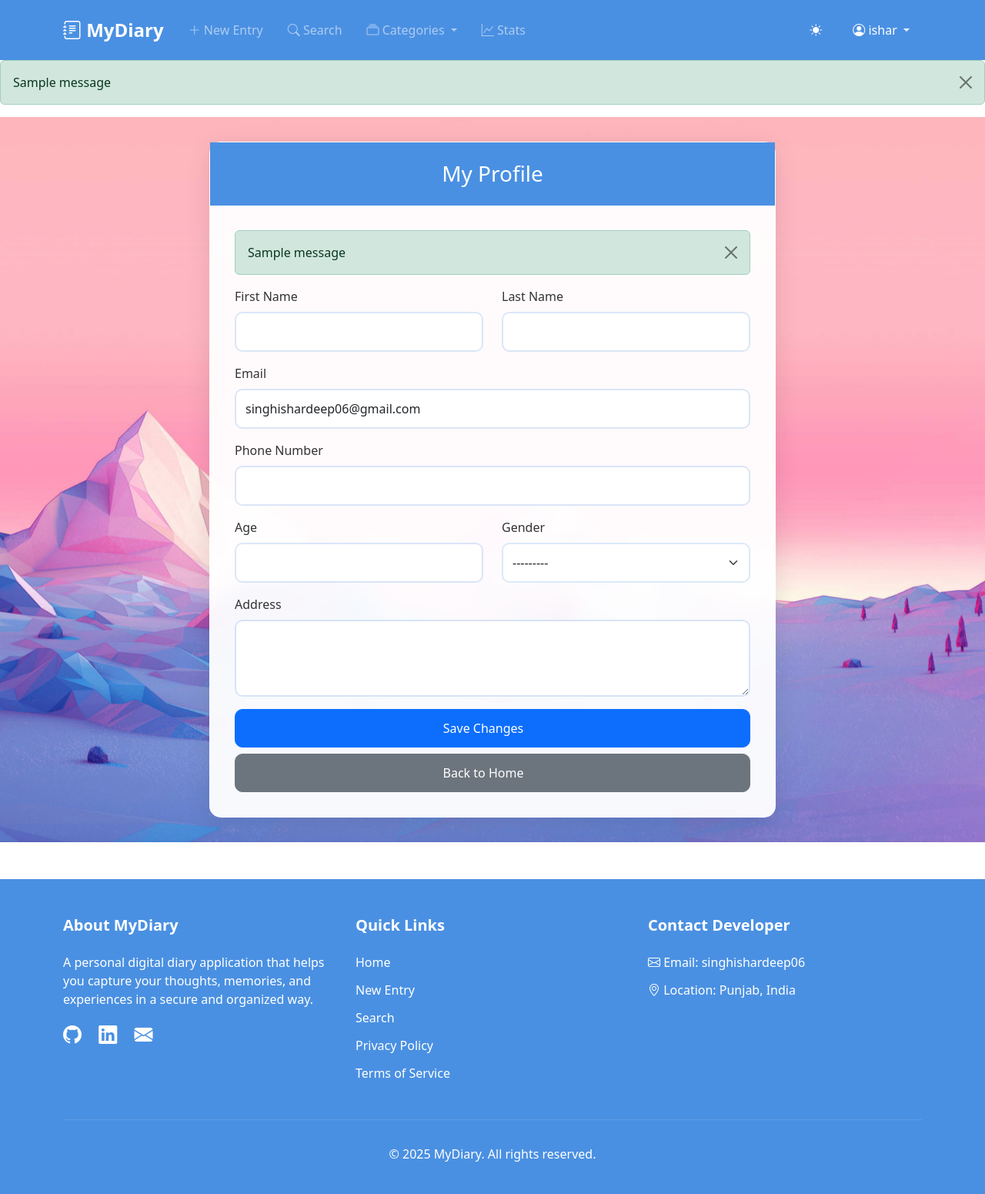
After one commit to ishar06/MyDiary, a Django app: page /profile/ in a window 1280 px wide. The commit adds this page. Shown: the whole page at 77% size. Run offline with Django 5.2, Linux system fonts and the light colour scheme; a user stored in the database is signed in; data comes from the database, SQL or seed files in the repository; both versions use the stored data as it was after the commit; tables that the repository leaves empty hold one stand-in row (values such as "Sample post"); one stand-in notice (Sample message) is shown.

Commit message:
Profile Page created

```diff
--- a/MyDiary/CoreApp/forms.py
+++ b/MyDiary/CoreApp/forms.py
@@ -1,7 +1,7 @@
 from django import forms
 from django.contrib.auth.forms import UserCreationForm
 from django.contrib.auth.models import User
-from .models import DiaryEntry
+from .models import DiaryEntry, UserProfile
 
 class CustomUserCreationForm(UserCreationForm):
     email = forms.EmailField(required=True)
@@ -26,3 +26,25 @@ class DiaryEntryForm(forms.ModelForm):
             'is_underline': forms.HiddenInput(),
             'is_strikethrough': forms.HiddenInput(),
         }
+
+class UserProfileForm(forms.ModelForm):
+    first_name = forms.CharField(max_length=30, required=False, widget=forms.TextInput(attrs={'class': 'form-control'}))
+    last_name = forms.CharField(max_length=30, required=False, widget=forms.TextInput(attrs={'class': 'form-control'}))
+    email = forms.EmailField(required=False, widget=forms.EmailInput(attrs={'class': 'form-control'}))
+
+    class Meta:
+        model = UserProfile
+        fields = ['phone_number', 'age', 'gender', 'address']
+        widgets = {
+            'phone_number': forms.TextInput(attrs={'class': 'form-control'}),
+            'age': forms.NumberInput(attrs={'class': 'form-control'}),
+            'gender': forms.Select(attrs={'class': 'form-select'}),
+            'address': forms.Textarea(attrs={'class': 'form-control', 'rows': 3}),
+        }
+
+    def __init__(self, *args, **kwargs):
+        super().__init__(*args, **kwargs)
+        if self.instance.user:
+            self.fields['first_name'].initial = self.instance.user.first_name
+            self.fields['last_name'].initial = self.instance.user.last_name
+            self.fields['email'].initial = self.instance.user.email
--- a/MyDiary/CoreApp/urls.py
+++ b/MyDiary/CoreApp/urls.py
@@ -8,4 +8,5 @@ urlpatterns = [
     path('edit/<int:pk>/', views.edit_entry, name='edit_entry'),
     path('delete/<int:pk>/', views.delete_entry, name='delete_entry'),
     path('search/', views.search_entries, name='search_entries'),
+    path('profile/', views.profile, name='profile'),
 ]
--- a/MyDiary/CoreApp/views.py
+++ b/MyDiary/CoreApp/views.py
@@ -3,8 +3,8 @@ from django.contrib.auth.decorators import login_required
 from django.contrib import messages
 from django.contrib.auth import login
 from django.db.models import Q
-from .models import DiaryEntry
-from .forms import CustomUserCreationForm, DiaryEntryForm
+from .models import DiaryEntry, UserProfile
+from .forms import CustomUserCreationForm, DiaryEntryForm, UserProfileForm
 
 def register(request):
     if request.method == 'POST':
@@ -93,3 +93,23 @@ def search_entries(request):
         'current_mood': mood_filter
     }
     return render(request, 'diary/search_results.html', context)
+
+@login_required
+def profile(request):
+    if request.method == 'POST':
+        form = UserProfileForm(request.POST, instance=request.user.userprofile)
+        if form.is_valid():
+            profile = form.save(commit=False)
+            # Update User model fields
+            request.user.first_name = form.cleaned_data['first_name']
+            request.user.last_name = form.cleaned_data['last_name']
+            request.user.email = form.cleaned_data['email']
+            request.user.save()
+
+            profile.save()
+            messages.success(request, 'Profile updated successfully!')
+            return redirect('profile')
+    else:
+        form = UserProfileForm(instance=request.user.userprofile)
+
+    return render(request, 'profile.html', {'form': form})
--- a/MyDiary/templates/base.html
+++ b/MyDiary/templates/base.html
@@ -191,7 +191,7 @@
                         </a>
                         <ul class="dropdown-menu dropdown-menu-end">
                             <li><a class="dropdown-item" href="#" data-bs-toggle="modal" data-bs-target="#settingsModal"><i class="bi bi-gear"></i> Settings</a></li>
-                            <li><a class="dropdown-item" href="#"><i class="bi bi-person"></i> Profile</a></li>
+                            <li><a class="dropdown-item" href="{% url 'profile' %}"><i class="bi bi-person"></i> Profile</a></li>
                             <li><hr class="dropdown-divider"></li>
                             <li>
                                 <form method="post" action="{% url 'logout' %}" class="d-inline">
--- /dev/null
+++ b/MyDiary/templates/profile.html
@@ -0,0 +1,334 @@
+{% extends 'base.html' %}
+{% load static %}
+
+{% block title %}My Profile{% endblock %}
+
+{% block content %}
+<div class="profile-container">
+    <div class="container">
+        <div class="row justify-content-center">
+            <div class="col-md-8">
+                <div class="profile-card">
+                    <div class="card-header">
+                        <h3 class="text-center mb-0">My Profile</h3>
+                    </div>
+                    <div class="card-body">
+                        {% if messages %}
+                            {% for message in messages %}
+                                <div class="alert alert-{{ message.tags }} alert-dismissible fade show" role="alert">
+                                    {{ message }}
+                                    <button type="button" class="btn-close" data-bs-dismiss="alert" aria-label="Close"></button>
+                                </div>
+                            {% endfor %}
+                        {% endif %}
+
+                        <form method="post" class="profile-form needs-validation" novalidate>
+                            {% csrf_token %}
+                            <div class="row mb-3">
+                                <div class="col-md-6">
+                                    <label for="{{ form.first_name.id_for_label }}" class="form-label">First Name</label>
+                                    {{ form.first_name }}
+                                    {% if form.first_name.errors %}
+                                        <div class="invalid-feedback d-block">
+                                            {{ form.first_name.errors }}
+                                        </div>
+                                    {% endif %}
+                                </div>
+                                <div class="col-md-6">
+                                    <label for="{{ form.last_name.id_for_label }}" class="form-label">Last Name</label>
+                                    {{ form.last_name }}
+                                    {% if form.last_name.errors %}
+                                        <div class="invalid-feedback d-block">
+                                            {{ form.last_name.errors }}
+                                        </div>
+                                    {% endif %}
+                                </div>
+                            </div>
+
+                            <div class="mb-3">
+                                <label for="{{ form.email.id_for_label }}" class="form-label">Email</label>
+                                {{ form.email }}
+                                {% if form.email.errors %}
+                                    <div class="invalid-feedback d-block">
+                                        {{ form.email.errors }}
+                                    </div>
+                                {% endif %}
+                            </div>
+
+                            <div class="mb-3">
+                                <label for="{{ form.phone_number.id_for_label }}" class="form-label">Phone Number</label>
+                                {{ form.phone_number }}
+                                {% if form.phone_number.errors %}
+                                    <div class="invalid-feedback d-block">
+                                        {{ form.phone_number.errors }}
+                                    </div>
+                                {% endif %}
+                            </div>
+
+                            <div class="row mb-3">
+                                <div class="col-md-6">
+                                    <label for="{{ form.age.id_for_label }}" class="form-label">Age</label>
+                                    {{ form.age }}
+                                    {% if form.age.errors %}
+                                        <div class="invalid-feedback d-block">
+                                            {{ form.age.errors }}
+                                        </div>
+                                    {% endif %}
+                                </div>
+                                <div class="col-md-6">
+                                    <label for="{{ form.gender.id_for_label }}" class="form-label">Gender</label>
+                                    {{ form.gender }}
+                                    {% if form.gender.errors %}
+                                        <div class="invalid-feedback d-block">
+                                            {{ form.gender.errors }}
+                                        </div>
+                                    {% endif %}
+                                </div>
+                            </div>
+
+                            <div class="mb-3">
+                                <label for="{{ form.address.id_for_label }}" class="form-label">Address</label>
+                                {{ form.address }}
+                                {% if form.address.errors %}
+                                    <div class="invalid-feedback d-block">
+                                        {{ form.address.errors }}
+                                    </div>
+                                {% endif %}
+                            </div>
+
+                            <div class="d-grid gap-2">
+                                <button type="submit" class="btn btn-primary save-btn">
+                                    <span class="btn-text">Save Changes</span>
+                                    <span class="btn-icon"><i class="bi bi-check2"></i></span>
+                                </button>
+                                <a href="{% url 'home' %}" class="btn btn-secondary back-btn">
+                                    <span class="btn-text">Back to Home</span>
+                                    <span class="btn-icon"><i class="bi bi-house"></i></span>
+                                </a>
+                            </div>
+                        </form>
+                    </div>
+                </div>
+            </div>
+        </div>
+    </div>
+</div>
+
+<style>
+    .profile-container {
+        background: url('/static/images/img4.jpg') no-repeat center center fixed;
+        background-size: cover;
+        min-height: 100vh;
+        padding: 2rem 0;
+        animation: fadeIn 0.5s ease-out;
+    }
+
+    .profile-card {
+        background-color: rgba(255, 255, 255, 0.95);
+        border-radius: 15px;
+        box-shadow: 0 8px 32px rgba(0, 0, 0, 0.1);
+        backdrop-filter: blur(10px);
+        border: 1px solid rgba(255, 255, 255, 0.2);
+        transform: translateY(20px);
+        opacity: 0;
+        animation: slideUp 0.6s ease-out forwards;
+        transition: all 0.3s ease;
+    }
+
+    .profile-card:hover {
+        transform: translateY(-5px);
+        box-shadow: 0 12px 40px rgba(0, 0, 0, 0.15);
+    }
+
+    .card-header {
+        background: var(--primary-color);
+        color: white;
+        border-radius: 15px 15px 0 0;
+        padding: 1.5rem;
+        position: relative;
+        overflow: hidden;
+    }
+
+    .card-header::before {
+        content: '';
+        position: absolute;
+        top: 0;
+        left: 0;
+        right: 0;
+        bottom: 0;
+        background: linear-gradient(45deg, transparent, rgba(255, 255, 255, 0.1));
+        transform: translateX(-100%);
+        transition: transform 0.6s ease;
+    }
+
+    .profile-card:hover .card-header::before {
+        transform: translateX(100%);
+    }
+
+    .card-body {
+        padding: 2rem;
+    }
+
+    .form-control, .form-select {
+        background-color: rgba(255, 255, 255, 0.9);
+        border: 2px solid rgba(74, 144, 226, 0.2);
+        border-radius: 10px;
+        padding: 0.75rem;
+        transition: all 0.3s ease;
+    }
+
+    .form-control:focus, .form-select:focus {
+        border-color: var(--primary-color);
+        box-shadow: 0 0 0 0.25rem rgba(74, 144, 226, 0.1);
+        background-color: rgba(255, 255, 255, 0.95);
+    }
+
+    .profile-form label {
+        font-weight: 500;
+        margin-bottom: 0.5rem;
+        transition: color 0.3s ease;
+    }
+
+    .btn {
+        padding: 0.75rem 1.5rem;
+        border-radius: 10px;
+        font-weight: 500;
+        transition: all 0.3s ease;
+        display: flex;
+        align-items: center;
+        justify-content: center;
+        gap: 0.5rem;
+    }
+
+    .btn:hover {
+        transform: translateY(-2px);
+    }
+
+    .btn-icon {
+        opacity: 0;
+        transform: translateX(-10px);
+        transition: all 0.3s ease;
+    }
+
+    .btn:hover .btn-icon {
+        opacity: 1;
+        transform: translateX(0);
+    }
+
+    .save-btn:hover {
+        background-color: #357abd;
+    }
+
+    .back-btn:hover {
+        background-color: #545b62;
+    }
+
+    /* Dark mode styles */
+    [data-theme="dark"] .profile-card {
+        background-color: rgba(33, 37, 41, 0.95);
+        border-color: rgba(255, 255, 255, 0.1);
+    }
+
+    [data-theme="dark"] .form-control,
+    [data-theme="dark"] .form-select {
+        background-color: rgba(33, 37, 41, 0.8);
+        border-color: rgba(74, 144, 226, 0.3);
+        color: white;
+    }
+
+    [data-theme="dark"] .form-control:focus,
+    [data-theme="dark"] .form-select:focus {
+        background-color: rgba(33, 37, 41, 0.95);
+        border-color: var(--primary-color);
+    }
+
+    [data-theme="dark"] label {
+        color: #e9ecef;
+    }
+
+    /* Animations */
+    @keyframes fadeIn {
+        from {
+            opacity: 0;
+        }
+        to {
+            opacity: 1;
+        }
+    }
+
+    @keyframes slideUp {
+        from {
+            transform: translateY(20px);
+            opacity: 0;
+        }
+        to {
+            transform: translateY(0);
+            opacity: 1;
+        }
+    }
+
+    /* Form validation styles */
+    .invalid-feedback {
+        font-size: 0.875rem;
+        color: #dc3545;
+        animation: shake 0.5s ease-in-out;
+    }
+
+    @keyframes shake {
+        0%, 100% { transform: translateX(0); }
+        25% { transform: translateX(-5px); }
+        75% { transform: translateX(5px); }
+    }
+</style>
+
+{% block extra_js %}
+<script>
+document.addEventListener('DOMContentLoaded', function() {
+    // Function to apply theme-specific styles
+    function applyThemeStyles() {
+        const isDark = document.documentElement.getAttribute('data-theme') === 'dark';
+        const formControls = document.querySelectorAll('.form-control, .form-select');
+        const opacity = localStorage.getItem('contentOpacity') || '95';
+
+        formControls.forEach(control => {
+            control.style.backgroundColor = isDark ?
+                `rgba(33, 37, 41, ${opacity/100})` :
+                `rgba(255, 255, 255, ${opacity/100})`;
+        });
+    }
+
+    // Apply theme styles initially
+    applyThemeStyles();
+
+    // Watch for theme changes
+    const observer = new MutationObserver(function(mutations) {
+        mutations.forEach(function(mutation) {
+            if (mutation.attributeName === 'data-theme') {
+                applyThemeStyles();
+            }
+        });
+    });
+
+    observer.observe(document.documentElement, {
+        attributes: true,
+        attributeFilter: ['data-theme']
+    });
+
+    // Form validation animations
+    const form = document.querySelector('.profile-form');
+    form.addEventListener('submit', function(event) {
+        if (!form.checkValidity()) {
+            event.preventDefault();
+            const invalidInputs = form.querySelectorAll(':invalid');
+            invalidInputs.forEach(input => {
+                input.parentElement.classList.add('shake');
+                setTimeout(() => {
+                    input.parentElement.classList.remove('shake');
+                }, 500);
+            });
+        }
+    });
+});
+</script>
+{% endblock %}
+{% endblock %}
```
Also changed, not shown: MyDiary/CoreApp/admin.py (+7 -1 lines), MyDiary/CoreApp/models.py (+27 -0 lines), MyDiary/db.sqlite3.
